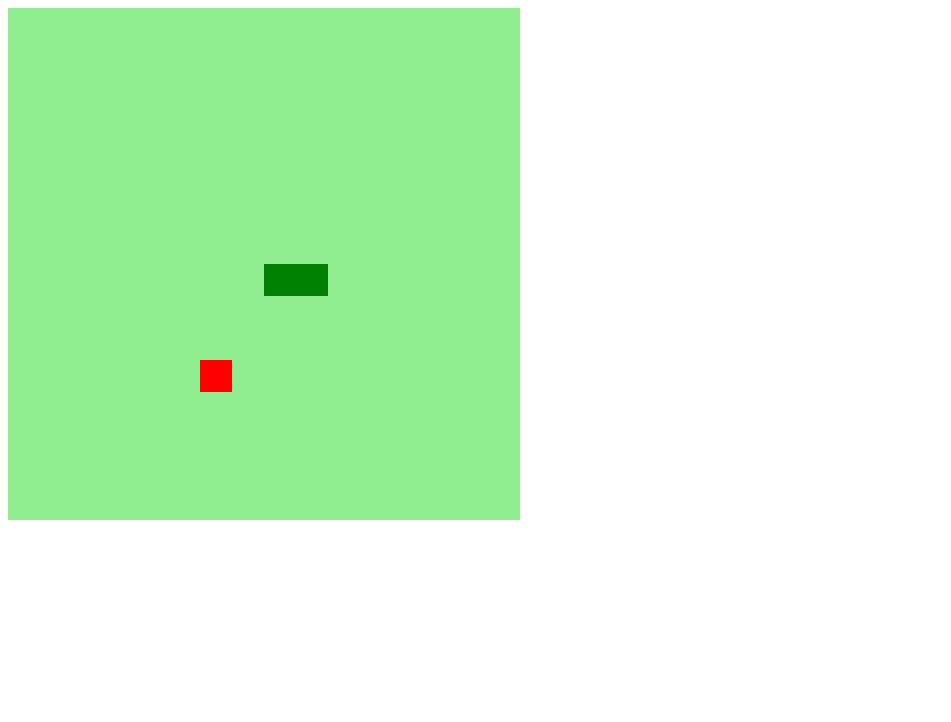
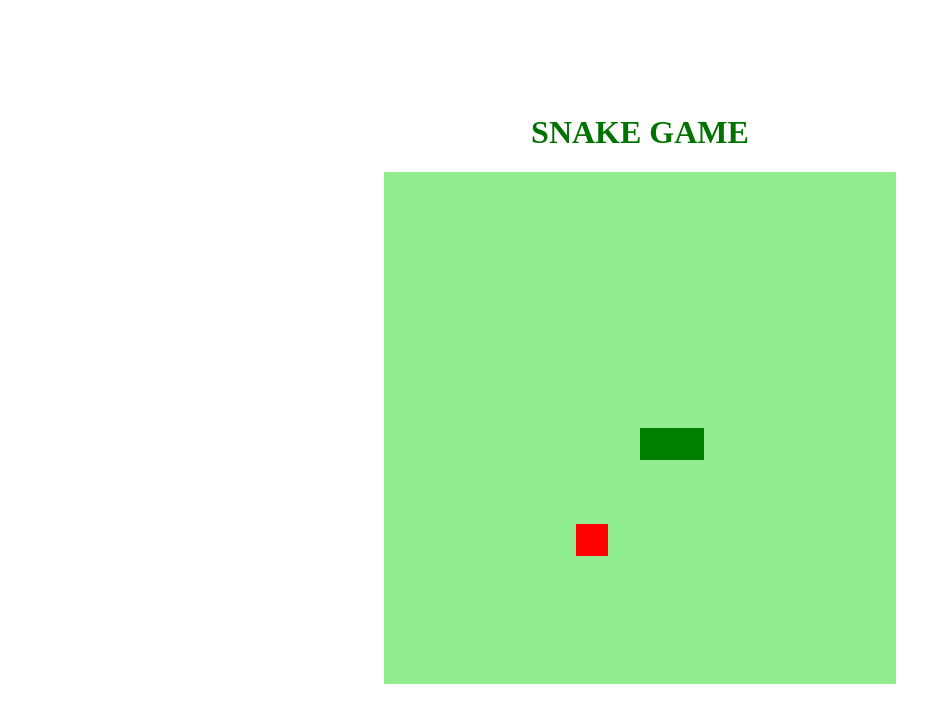
Before and after one commit to GustavoFontanaa/SnakegameJS, a plain HTML site: page index.html in a window 1280 px wide. Shown: the whole page, without its empty margins (0-951 px from the left). Drawn offline with Linux system fonts and the light colour scheme.

Commit message:
add styling

```diff
--- a/index.html
+++ b/index.html
@@ -9,6 +9,7 @@
     <title>Snake Game</title>
 </head>
 <body>
+    <h1>SNAKE GAME</h1>
     <canvas id="snake" width="512" height="512"></canvas>
 </body>
 </html>
--- a/style.css
+++ b/style.css
@@ -0,0 +1,9 @@
+body{
+    height: 95vh;
+    width: 95;
+    display: flex;
+    justify-content: center;
+    align-items: center;
+    flex-direction: column;
+    color: rgb(0, 114, 0);
+}
```
